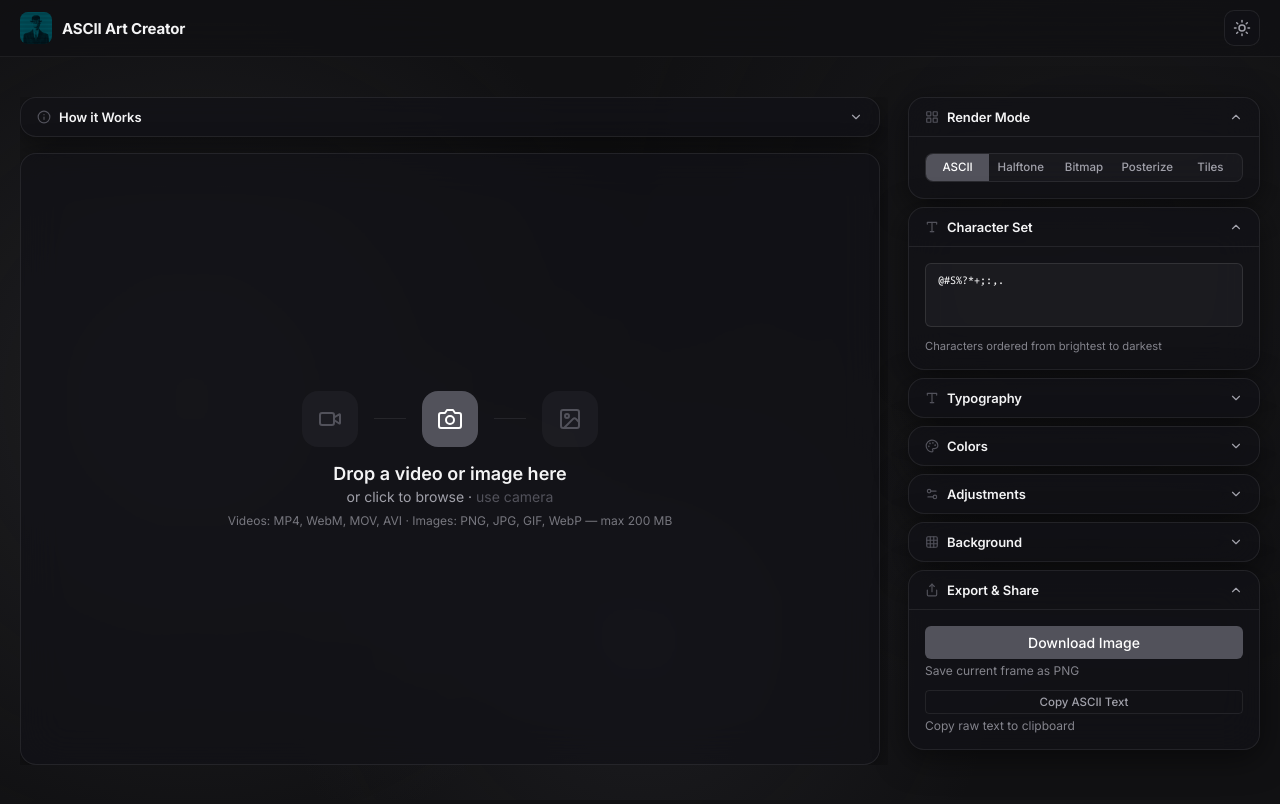
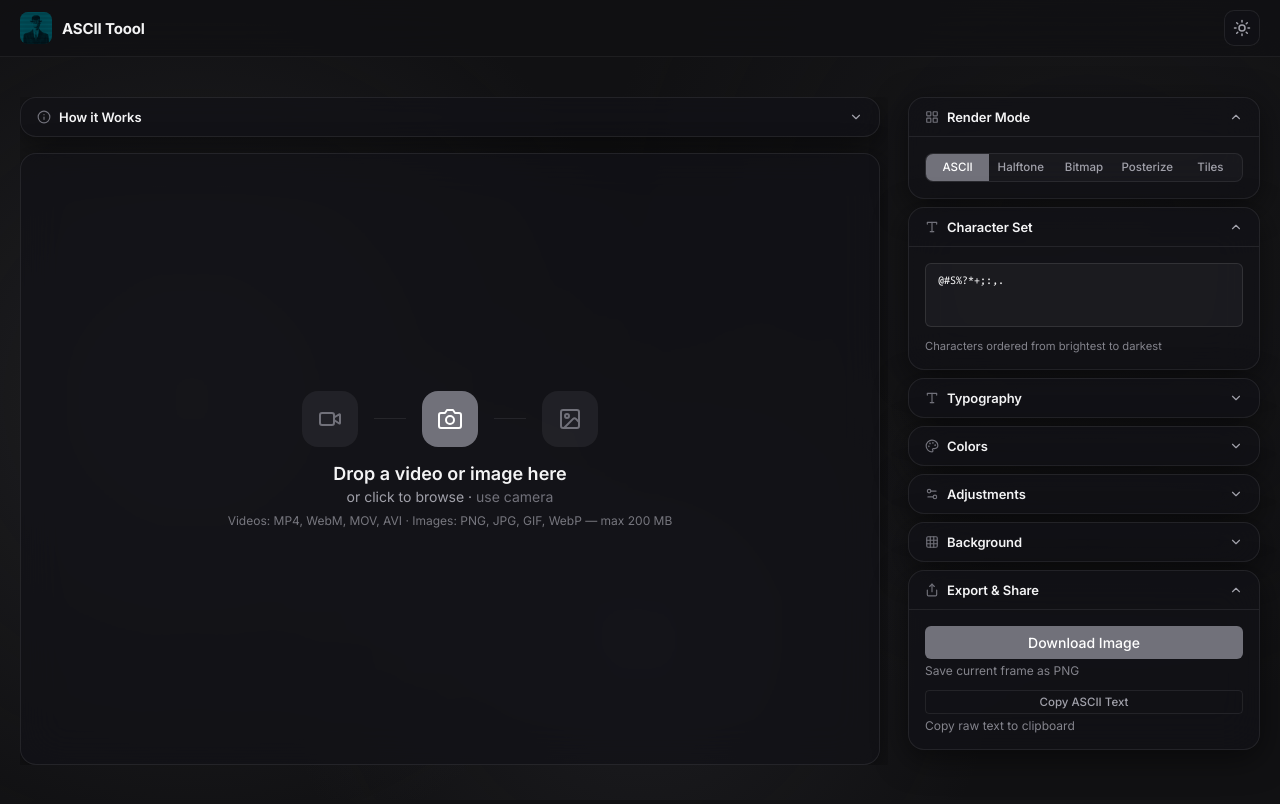
Before and after one commit to igormzs/ascii-art-tool, a website built with Vite: page index.html in a window 1280 px wide. Built offline with nearby package versions, Linux system fonts and the light colour scheme; a web font is replaced by a local one.

Commit message:
Rename to ASCII Toool and lighten dark mode accent to zinc-500

```diff
--- a/index.html
+++ b/index.html
@@ -4,7 +4,7 @@
     <meta charset="UTF-8" />
     <meta name="viewport" content="width=device-width, initial-scale=1.0" />
     <link rel="icon" type="image/png" href="/logo.png">
-    <title>ASCII Art Creator</title>
+    <title>ASCII Toool</title>
     <link rel="stylesheet" href="/src/style.css" />
     <link rel="preconnect" href="https://fonts.googleapis.com">
     <link rel="preconnect" href="https://fonts.gstatic.com" crossorigin>
@@ -21,7 +21,7 @@
                         <div class="logo-icon">
                             <img src="/logo.png" alt="Logo" style="width: 100%; height: 100%; object-fit: cover; border-radius: 4px;">
                         </div>
-                        <h1 class="logo-text">ASCII Art Creator</h1>
+                        <h1 class="logo-text">ASCII Toool</h1>
                     </div>
                     <button id="btn-theme-toggle" class="theme-toggle-btn" title="Toggle light/dark mode" aria-label="Toggle theme">
                         <!-- Sun icon (shown in dark mode) -->
--- a/src/style.css
+++ b/src/style.css
@@ -18,11 +18,11 @@
   --input-border: rgba(255, 255, 255, 0.1);
   --muted-bg: rgba(255, 255, 255, 0.03);
 
-  --primary: #52525b;
+  --primary: #71717a;
   --primary-foreground: #ffffff;
-  --primary-hover: #3f3f46;
-  --primary-subtle: rgba(82, 82, 91, 0.15);
-  --ring: rgba(82, 82, 91, 0.5);
+  --primary-hover: #52525b;
+  --primary-subtle: rgba(113, 113, 122, 0.15);
+  --ring: rgba(113, 113, 122, 0.5);
 
   --header-bg: rgba(17, 17, 19, 0.85);
   --header-border: rgba(255, 255, 255, 0.06);
```
